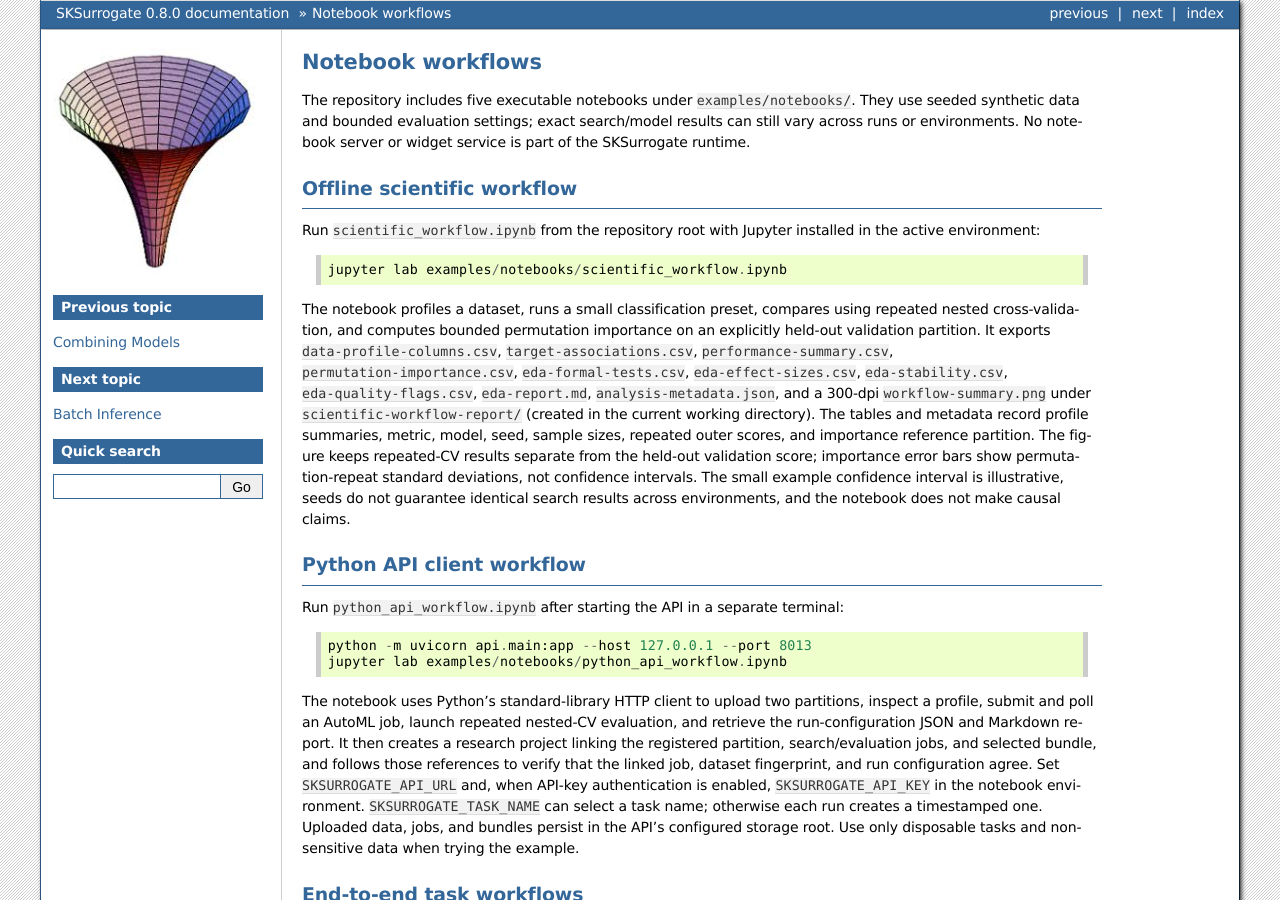
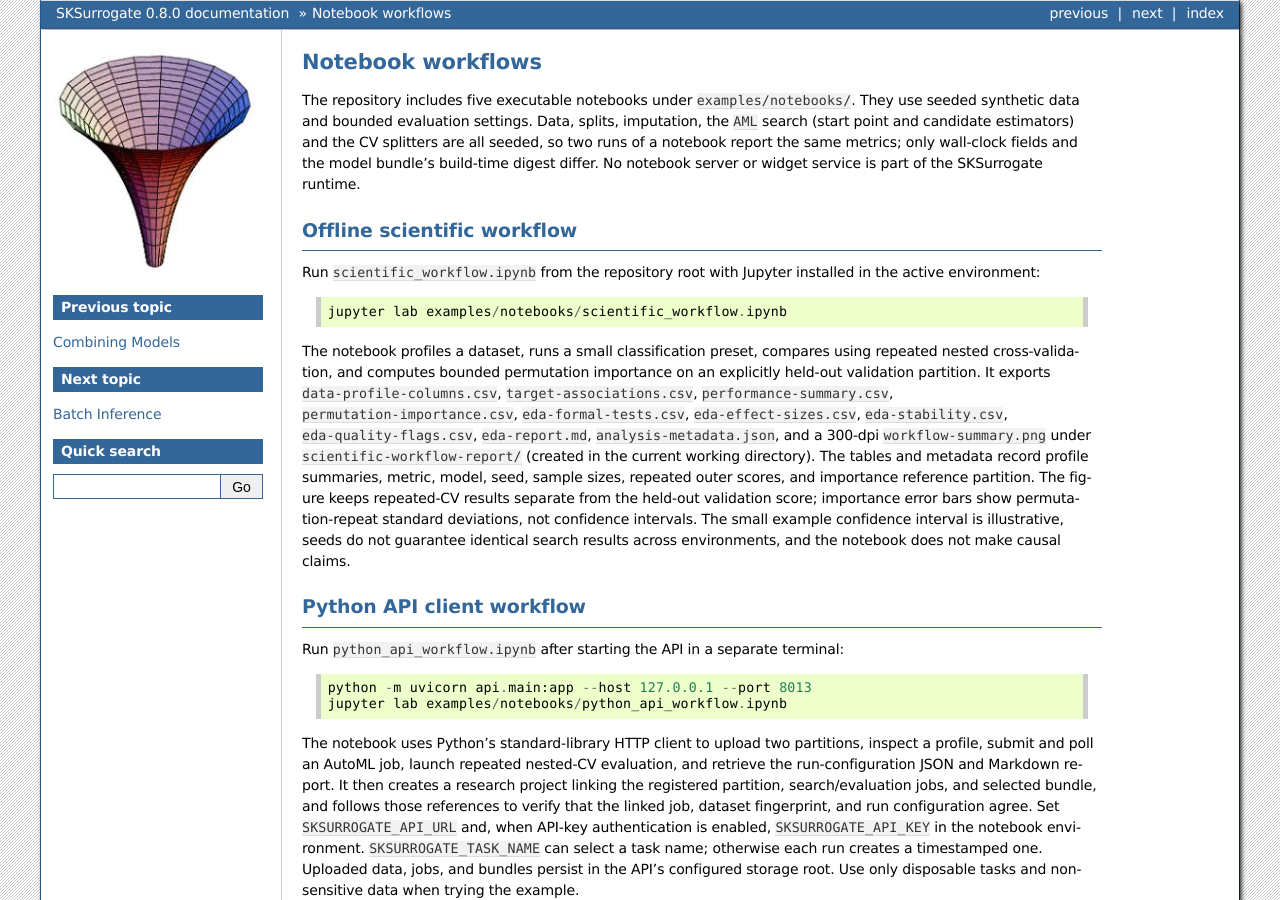
Before and after one commit to mghasemi/sksurrogate, a Sphinx documentation site: the page built from docs/notebooks.rst, in a window 1280 px wide and 900 px high. Built offline with Sphinx 7.4.7, drawn with Linux system fonts in a browser that asks for light colours.

Commit message:
[Chore: docs] say exactly what is seeded in the example notebooks
The docs promised reproducibility; the search start point and the candidate estimators were
unseeded until 24a9b5e, so the metrics were not. Both pages now name the seeded stages (data,
split, imputer, search trajectory, candidates, CV splitters) and the fields that still vary
between two runs (wall-clock fields and the bundle's build-time digest).

```diff
--- a/docs/notebooks.rst
+++ b/docs/notebooks.rst
@@ -4,7 +4,9 @@ Notebook workflows
 
 The repository includes five executable notebooks under
 ``examples/notebooks/``. They use seeded synthetic data and bounded evaluation
-settings; exact search/model results can still vary across runs or environments.
+settings. Data, splits, imputation, the ``AML`` search (start point and candidate
+estimators) and the CV splitters are all seeded, so two runs of a notebook report the
+same metrics; only wall-clock fields and the model bundle's build-time digest differ.
 No notebook server or widget service is part of the SKSurrogate runtime.
 
 Offline scientific workflow
```
Also changed, not shown: examples/notebooks/README.md.
